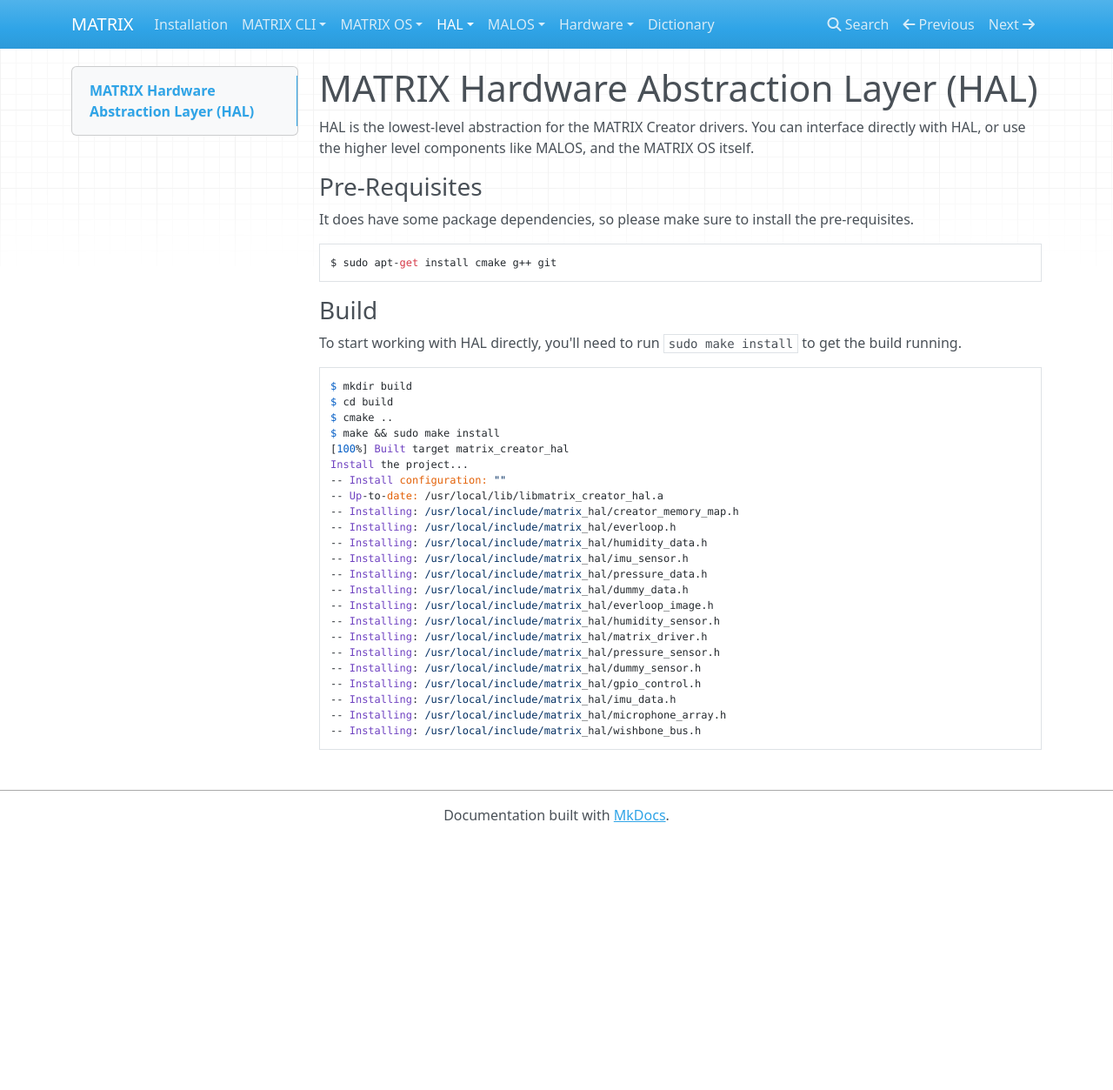
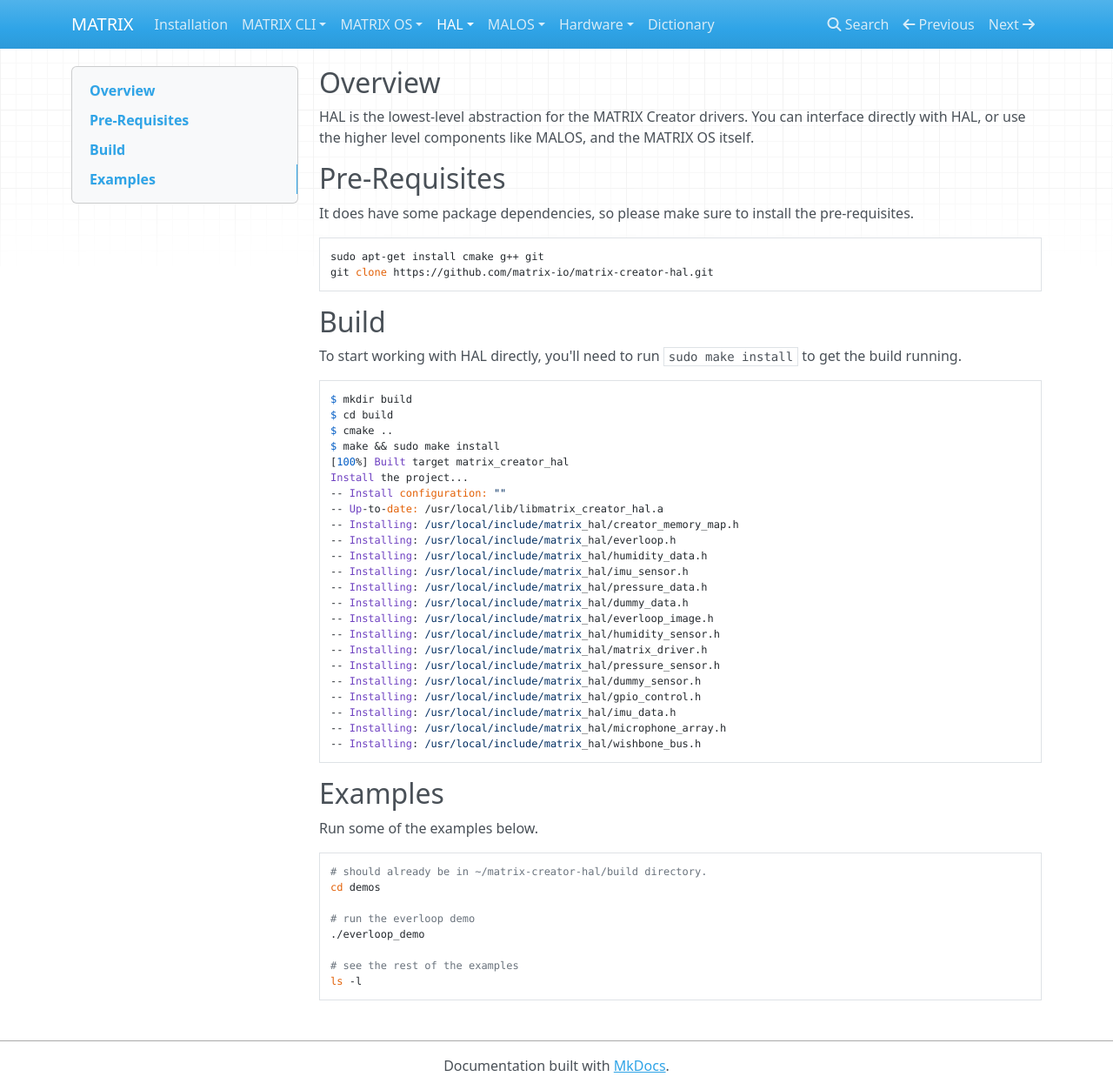
Before and after one commit to matrix-io/matrix-documentation, an MkDocs documentation site: the page built from docs/HAL/overview.md, in a window 1280 px wide and 1253 px high. Shown: the whole window at 87% size. Built offline with MkDocs 1.6.1, drawn with Linux system fonts in a browser that asks for light colours; nearby versions of some CDN libraries; old or Windows-style settings are respelled for this version of MkDocs.

Commit message:
HAL tweaks

````diff
--- a/docs/HAL/overview.md
+++ b/docs/HAL/overview.md
@@ -1,15 +1,16 @@
-# MATRIX Hardware Abstraction Layer (HAL)
+## Overview
 
 HAL is the lowest-level abstraction for the MATRIX Creator drivers. You can interface directly with HAL, or use the higher level components like MALOS, and the MATRIX OS itself.
 
-### Pre-Requisites
+## Pre-Requisites
 It does have some package dependencies, so please make sure to install the pre-requisites.
 
 ```
-$ sudo apt-get install cmake g++ git
+sudo apt-get install cmake g++ git
+git clone https://github.com/matrix-io/matrix-creator-hal.git
 ```
 
-### Build
+## Build
 To start working with HAL directly, you'll need to run `sudo make install` to get the build running.
 ```
 $ mkdir build
@@ -36,3 +37,16 @@
 -- Installing: /usr/local/include/matrix_hal/microphone_array.h
 -- Installing: /usr/local/include/matrix_hal/wishbone_bus.h
 ```
+
+## Examples
+Run some of the examples below.
+```
+# should already be in ~/matrix-creator-hal/build directory.
+cd demos
+
+# run the everloop demo
+./everloop_demo
+
+# see the rest of the examples
+ls -l
+```
--- a/mkdocs.yml
+++ b/mkdocs.yml
@@ -40,7 +40,7 @@
   - Troubleshooting: 'intro/matrix-troubleshooting.md'
 - HAL:
   - 'Overview': 'HAL/overview.md'
-  - 'Examples': 'HAL/example.md'
+  - 'Examples': 'HAL/overview.md'
   - 'Troubleshooting': 'HAL/troubleshooting.md'
 - MALOS:
   - 'Overview': 'MALOS/overview.md'
````
Also changed, not shown: docs/HAL/example.md (deleted, +0 -12 lines).
